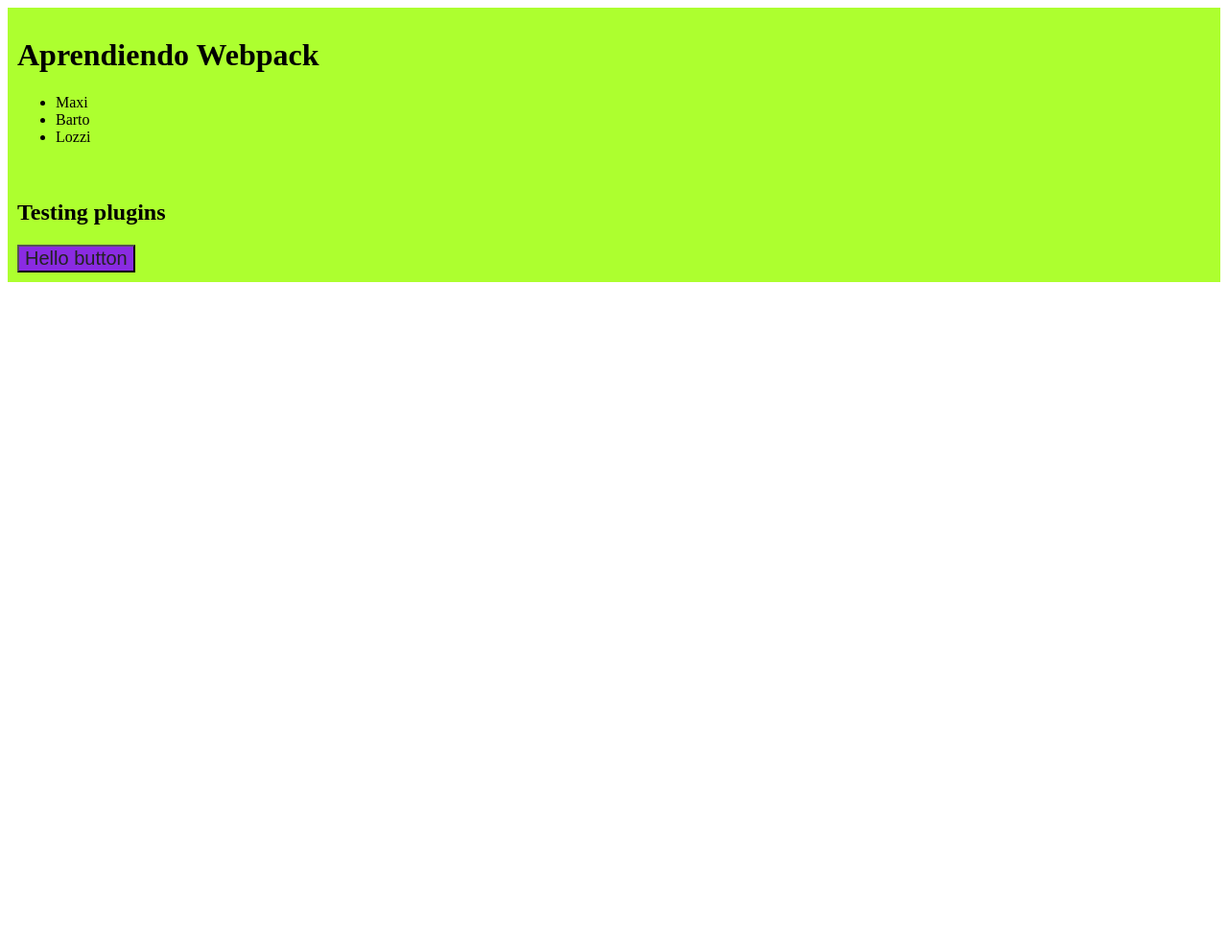
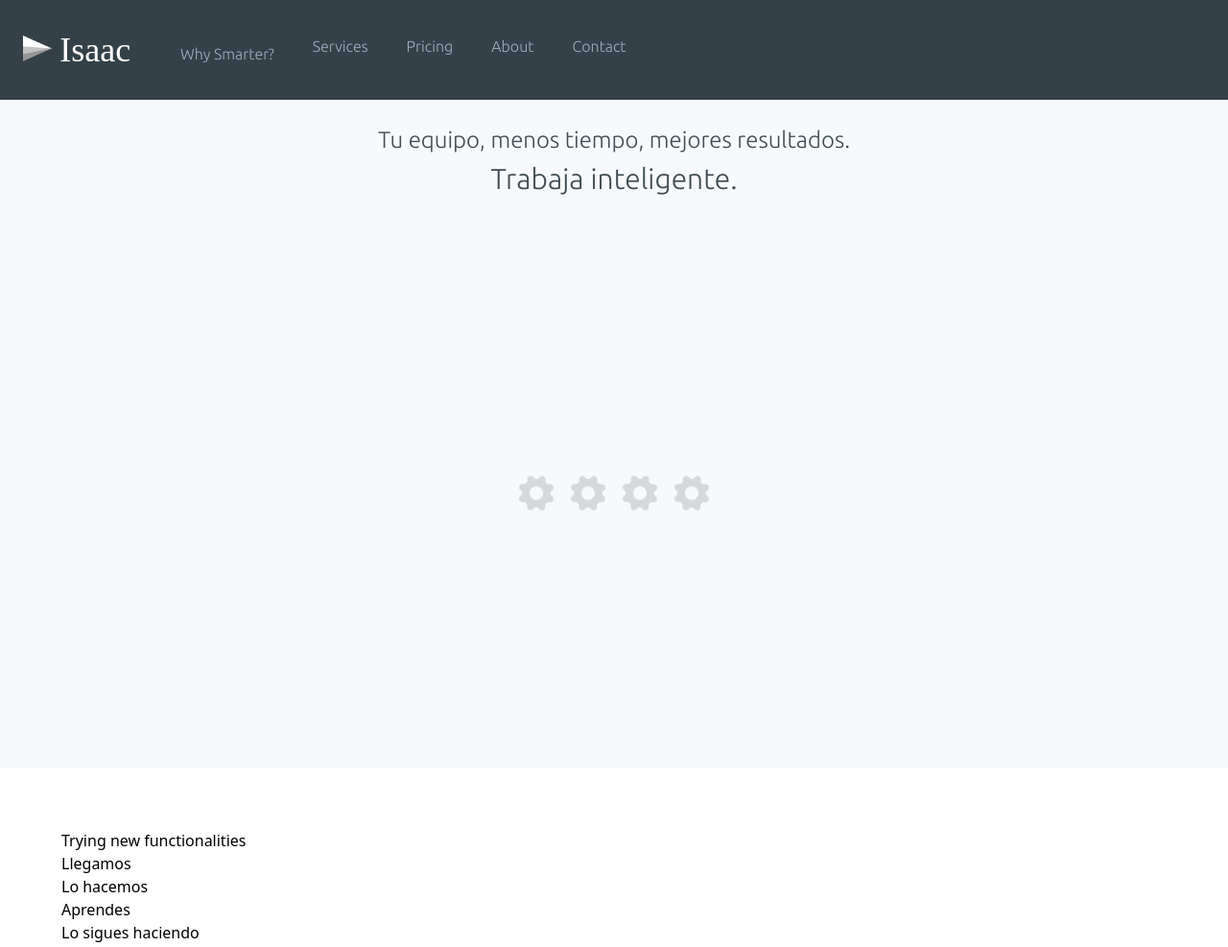
Before and after one commit to xmbarto/contame, a website built with webpack: page src/index.html in a window 1280 px wide. Shown: the whole page at 96% size. Before the commit the page ends 800 px from the top, so only its background shows below. Built offline with nearby package versions, Linux system fonts and the light colour scheme; a web font is replaced by a local one.

Commit message:
starting homepage Isaac

```diff
--- a/package.json
+++ b/package.json
@@ -15,14 +15,12 @@
     "autoprefixer": "^9.8.0",
     "clean-webpack-plugin": "^3.0.0",
     "css-loader": "^3.5.3",
-    "express": "^4.17.1",
     "file-loader": "^6.0.0",
     "html-loader": "^1.1.0",
     "html-webpack-plugin": "^4.3.0",
+    "jquery": "^3.5.1",
     "mini-css-extract-plugin": "^0.9.0",
     "postcss-loader": "^3.0.0",
-    "sass": "^1.26.5",
-    "sass-loader": "^8.0.2",
     "style-loader": "^1.2.1",
     "tailwindcss": "^1.4.6",
     "uglifyjs-webpack-plugin": "^2.2.0",
--- /dev/null
+++ b/src/css/main.css
@@ -0,0 +1,25 @@
+
+@import url('https://fonts.googleapis.com/css2?family=DM+Serif+Text&display=swap');
+@import url('https://fonts.googleapis.com/css2?family=Ubuntu:wght@300&display=swap');
+@tailwind base;
+@tailwind components;
+@tailwind utilities;
+
+.hero-gear{
+    width: 50px;
+    height: auto;
+    background-color: transparent;
+    animation-name: spin;
+    animation-duration: 5000ms;
+    animation-iteration-count: infinite;
+    animation-timing-function: linear;
+}
+
+@keyframes spin {
+    from {
+        transform:rotate(0deg);
+    }
+    to {
+        transform:rotate(360deg);
+    }
+}
--- a/src/index.html
+++ b/src/index.html
@@ -3,22 +3,70 @@
 <head>
     <meta charset="UTF-8">
     <meta name="viewport" content="width=device-width, initial-scale=1.0">
+    <script
+  src="https://code.jquery.com/jquery-3.1.0.js"
+  integrity="sha256-slogkvB1K3VOkzAI8QITxV3VzpOnkeNVsKvtkYLMjfk="
+  crossorigin="anonymous">
+</script>
     <title>Document</title>
 </head>
 <body>
-    <div>
-        <h1>Aprendiendo Webpack</h1>
-        <ul>
-            <li>Maxi</li>
-            <li>Barto</li>
-            <li>Lozzi</li>
-        </ul>
+    <div class="bg-gray-100 h-screen">
+        <nav class="flex flex-wrap items-center justify-between bg-isaac-dark h-auto p-6">
+            <div class="mr-8">
+                <a class="inline-block" href="#">
+                    <img class="" src="./img/isaac-logo.png" alt="logo">
+                </a>
+                <span class="font-wserif text-white text-4xl pl-1 pb-1">Isaac</span>
+            </div>
+            <div class="burger-menu lg:hidden">
+                <button class="flex items-center px-3 py-2 border rounded text-gray-100 border-gray-100 hover:text-white hover:border-white">
+                    <svg class="fill-current h-3 w-3" viewBox="0 0 20 20" xmlns="http://www.w3.org/2000/svg"><title>Menu</title><path d="M0 3h20v2H0V3zm0 6h20v2H0V9zm0 6h20v2H0v-2z"/></svg>
+                </button>
+
+            </div>
+            <ul class="mobile-menu w-full flex-grow lg:flex lg;items-center lg:w-auto hidden">
+                <li class="py-3 pt-5">
+                    <a class="font-wsans text-gray-500 hover:text-white transition duration-200 px-5" href="#">Why Smarter?</a>
+                </li>
+                <li class="py-3">
+                    <a class="font-wsans text-gray-500 hover:text-white transition duration-200 px-5" href="#">Services</a>
+                </li>
+                <li class="py-3">
+                    <a class="font-wsans text-gray-500 hover:text-white transition duration-200 px-5" href="#">Pricing</a>
+                </li>
+                <li class="py-3">
+                    <a class="font-wsans text-gray-500 hover:text-white transition duration-200 px-5" href="#">About</a>
+                </li>
+                <li class="py-3">
+                    <a class="font-wsans text-gray-500 hover:text-white transition duration-200 px-5" href="#">Contact</a>
+                </li>
+            </ul>
+        </nav>
+        <div class="p-6 my-auto">
+            <h1 class="font-wsans text-isaac-default text-2xl text-center">
+                Tu equipo, menos tiempo, mejores resultados.
+                <span class="font-wsans block text-3xl">Trabaja inteligente.</span>
+            </h1>
+        </div>
+        <div class="text-center mt-64">
+            <img class="hero-gear inline-block" src="./img/gear-rotated-l.png" alt="">
+            <img class="hero-gear inline-block" src="./img/gear-rotated-l.png" alt="">
+            <img class="hero-gear inline-block" src="./img/gear-rotated-l.png" alt="">
+            <img class="hero-gear inline-block" src="./img/gear-rotated-l.png" alt="">
+        </div>
     </div>
     <div>
-        <article>
-            <h2>Testing plugins</h2>
-            <button>Hello button</button>
+        <article class="p-16">
+            <h2>Trying new functionalities</h2>
+            <ul>
+                <li>Llegamos</li>
+                <li>Lo hacemos</li>
+                <li>Aprendes</li>
+                <li>Lo sigues haciendo</li>
+            </ul>
         </article>
     </div>
+
 </body>
 </html>
--- a/src/js/app.js
+++ b/src/js/app.js
@@ -1 +1,6 @@
-import '../scss/styles.scss';
+import '../css/main.css';
+import $ from 'jquery';
+
+$('.burger-menu').click(function(){
+    $(this).siblings('.mobile-menu').toggleClass('hidden');
+});
--- a/src/scss/_elements.scss
+++ /dev/null
@@ -1,5 +0,0 @@
-button{
-    font-size: 20px;
-    background-color: blueviolet;
-    color: #222;
-}
--- a/src/scss/styles.scss
+++ /dev/null
@@ -1,18 +0,0 @@
-@import 'elements';
-
-$bg-color: greenyellow;
-$li-color: black;
-$reg-padding: 10px;
-
-::placeholder{
-    color: gray;
-}
-
-div{
-    background-color: $bg-color;
-    padding: $reg-padding;
-
-    li{
-        color: $li-color;
-    }
-}
--- /dev/null
+++ b/tailwind.config.js
@@ -0,0 +1,18 @@
+module.exports = {
+    important: true,
+    theme:{
+        fontFamily:{
+            wserif: ['DM Serif Text', 'serif'],
+            wsans: ['Ubuntu', 'sans-serif']
+        },
+        extend:{
+            colors:{
+                'isaac-default': '#404C53',
+                'isaac-dark': '#344148',
+            },
+        },
+    },
+    plugins:[
+
+    ]
+}
--- a/webpack.config.js
+++ b/webpack.config.js
@@ -13,7 +13,7 @@
     module:{
         rules:[
             {
-                test: /\.s[ac]ss$/i,
+                test: /\.css$/,
                 use: [
                     'style-loader',
                     MiniCssExtractPlugin.loader,
@@ -21,14 +21,6 @@
                     {
                         loader: 'postcss-loader'
                     },
-                    {
-                        loader: 'sass-loader',
-                        options: {
-                            sassOptions:{
-                                indentWidth: 4,
-                            }
-                        }
-                    }
                 ]
             },
             {
@@ -61,4 +53,7 @@
         }),
         new MiniCssExtractPlugin()
     ],
+    externals:{
+        jquery: 'jQuery'
+    }
 }
```
Also changed, not shown: src/img/gear-d.png (added), src/img/gear-l.png (added), src/img/gear-rotated-l.png (added), src/img/isaac-logo-2.png (added), src/img/isaac-logo.png (added).
